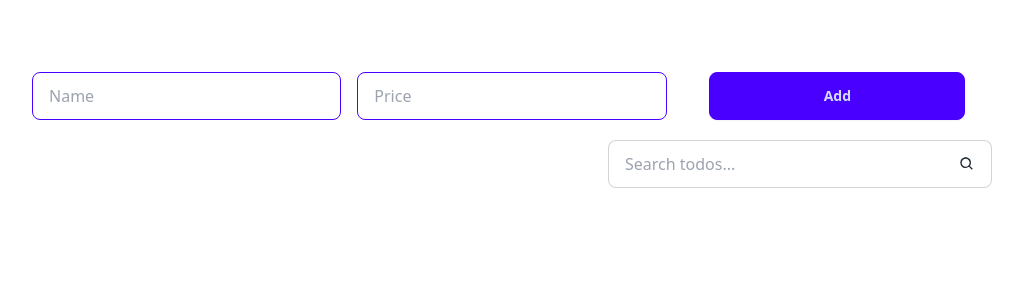
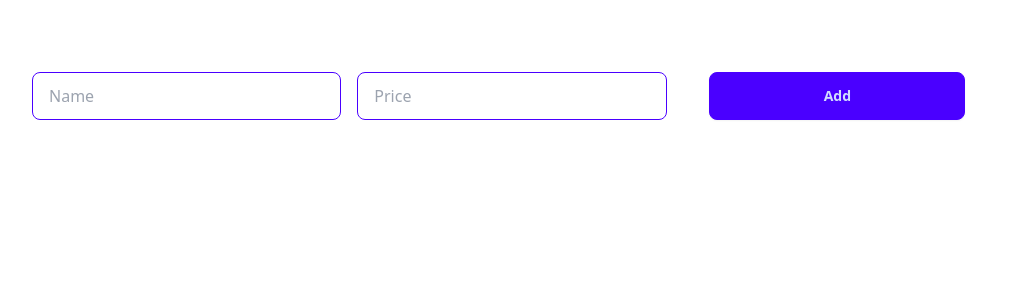
Before and after one commit to taimoor115/Listing_App, a React (Vite) app: page / in a window 1280 px wide. Shown: the top 300 px of the page, without its empty margins (128-1151 px from the left). Built offline with nearby package versions, Linux system fonts and the light colour scheme.

Commit message:
fix search bar

```diff
--- a/src/App.jsx
+++ b/src/App.jsx
@@ -7,7 +7,6 @@ import toast from "react-hot-toast";
 import TodoList from "./components/TodoList";
 import Button from "./components/Button";
 import Input from "./components/Input";
-import Search from "./components/Search";
 
 const App = () => {
   const dispatch = useDispatch();
@@ -60,9 +59,6 @@ const App = () => {
             </div>
           </form>
 
-          <div className="flex justify-end">
-            <Search />
-          </div>
           <TodoList />
         </div>
       </div>
--- a/src/components/TodoList.jsx
+++ b/src/components/TodoList.jsx
@@ -4,18 +4,17 @@ import toast from "react-hot-toast";
 import { CgClose } from "react-icons/cg";
 import TotalPrice from "./TotalPrice";
 import Modal from "./Modal";
+import Search from "./Search";
 
 const TodoList = () => {
   const dispatch = useDispatch();
   const { todos, search } = useSelector((state) => state.todo);
-  console.log("Hello search", search);
 
   const filterItems = search
     ? todos.filter((todo) =>
         todo.name.toLowerCase().includes(search.toLowerCase())
       )
     : todos;
-
   const handleRemove = (id) => {
     dispatch(remove(id));
     toast.success("Todo deleted Successfully....");
@@ -27,6 +26,10 @@ const TodoList = () => {
   return (
     <div>
       {todos.length !== 0 ? (
+        <>
+          <div className="flex justify-end">
+            <Search />
+          </div>
           <div className="text-white font-bold text-center p-4">
             <table className="w-full">
               <thead>
@@ -73,6 +76,7 @@ const TodoList = () => {
               </tbody>
             </table>
           </div>
+        </>
       ) : (
         <div className="text-white font-bold p-3">No Todos Found ...</div>
       )}
```
Lines whose indentation alone changed are shown as unchanged.
